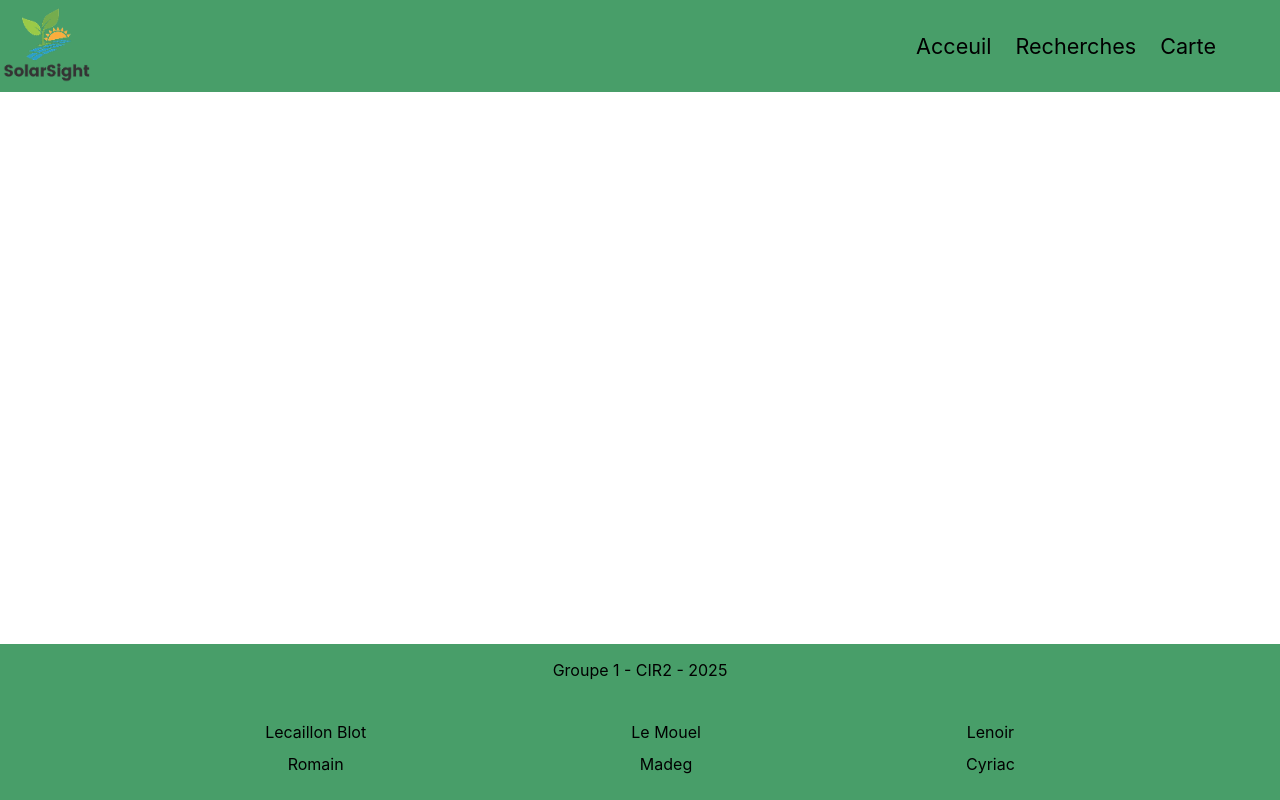
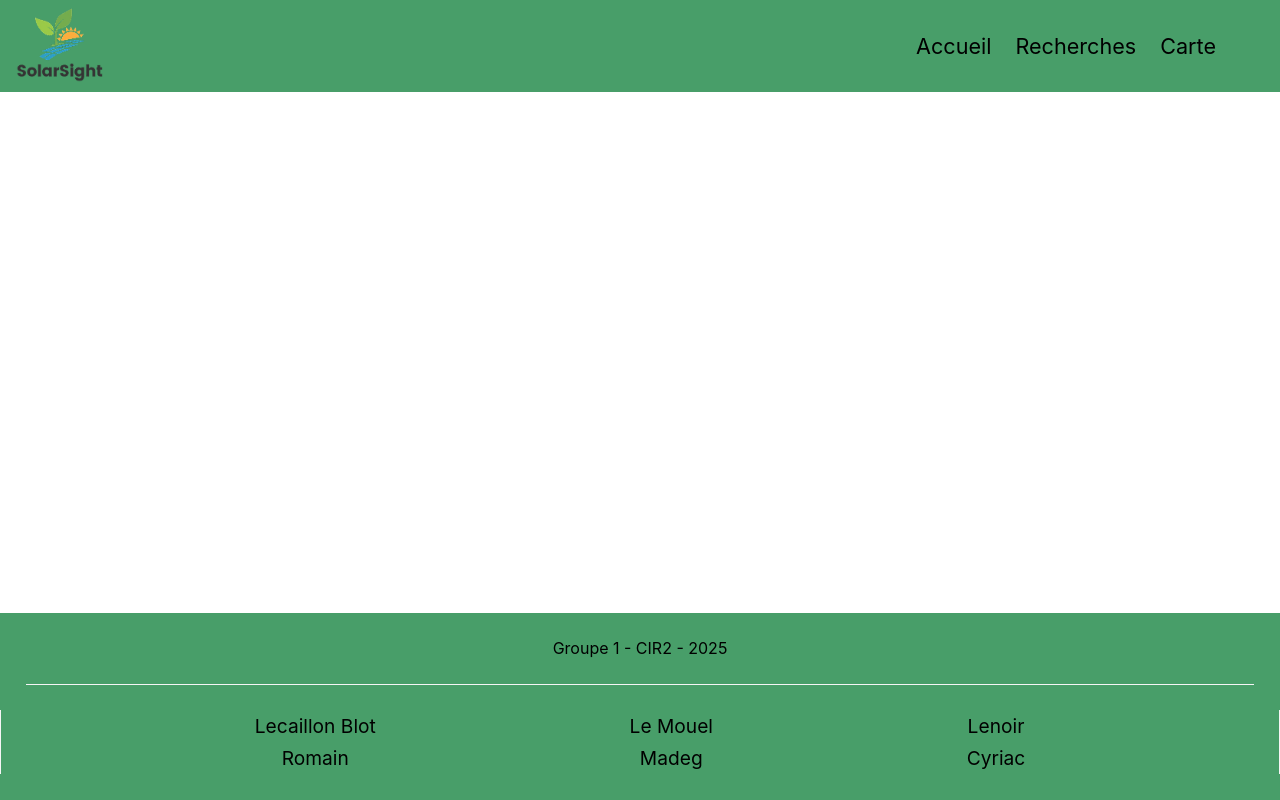
Before and after one commit to MrCyci6/Projet-CIR2-group1, a PHP site: page / in a window 1280 px wide. Run offline with PHP 8.4, Linux system fonts and the light colour scheme.

Commit message:
fixed html syntax

```diff
--- a/public/index.html
+++ b/public/index.html
@@ -10,7 +10,7 @@
         <header>
             <img id="logo" src="./styles/ressources/logo.png" alt="logo" >
             <div class="menutexts">
-                <a href="acceuil.html">Acceuil</a>
+                <a href="accueil.html">Accueil</a>
                 <a href="recherches.html">Recherches</a>
                 <a href="carte.html">Carte</a>
             </div>
--- a/public/styles/index.css
+++ b/public/styles/index.css
@@ -6,7 +6,7 @@ body{
 }
 
 header{
-    width: 1fr;
+    width: auto;
     height: 92px;
     background-color: #489e69;
     display: flex;
@@ -32,11 +32,12 @@ header{
 
 #logo{
     height: inherit;
+    position: inherit;
+    padding-left: 1%;
 }
 
 
 footer{
-    height: 150px;
     background-color: #489e69;
     position: absolute;
     bottom: 0%;
@@ -46,18 +47,25 @@ footer{
 
 #container{
     display: grid;
-    grid-template-rows: 2fr 4fr;
+    grid-template-rows: 2.5fr 4fr;
 }
 
 #footer-part1{
     display: flex;
     justify-content: center;
     align-items: center;
+    border-bottom: 1.5px whitesmoke solid;
+    margin-left: 2%;
+    margin-right: 2%;
 }
 
 #footer-part2{
     display: flex;
     justify-content: space-evenly;
+    border-left: 0.75px whitesmoke solid;
+    border-right: 0.75px whitesmoke solid;
+    margin-top: 2%;
+    margin-bottom: 2%;
 }
 
 .blazes{
@@ -67,3 +75,7 @@ footer{
     align-items: center;
     justify-items: center;
 }
+
+.blazes > p{
+    font-size: 1.2rem;
+}
```
